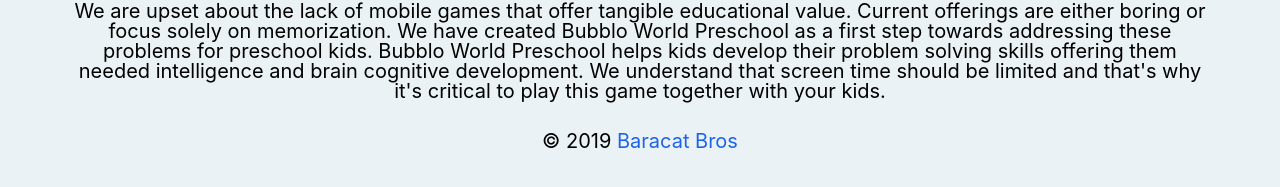
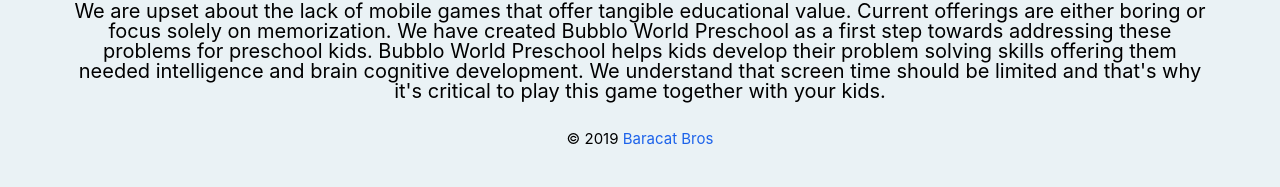
Before and after one commit to AhmadBaracat/baracatbros, a Jekyll site: the page built from index.html, in a window 1280 px wide. Shown: the part 652-839 px from the top of the page. Built offline with Jekyll 4.4.1, drawn with Linux system fonts in a browser that asks for light colours; nearby versions of some CDN libraries.

Commit message:
Reduce size of footer text

```diff
--- a/_sass/layout.scss
+++ b/_sass/layout.scss
@@ -597,6 +597,10 @@
 	justify-content: center;
 }
 
+footer p {
+    font-size: 1.5rem;
+}
+
 .footerText {
 	color: $footer-text-color;
 	display: block;
```
